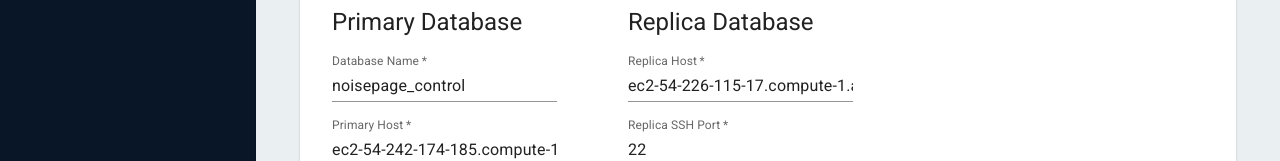
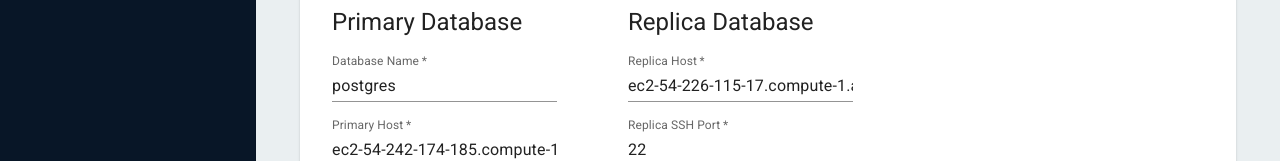
Before and after one commit to cmu-db/noisepage-control, a React (Create React App) app in the folder control_plane/client-app/: page /register in a window 1280 px wide. Shown: the part 203-364 px from the top of the page. Built offline with nearby package versions, Linux system fonts and the light colour scheme.

Commit message:
Update RegisterForm.js

```diff
--- a/control_plane/client-app/src/pages/RegisterDatabases/RegisterForm.js
+++ b/control_plane/client-app/src/pages/RegisterDatabases/RegisterForm.js
@@ -90,7 +90,7 @@ function RegisterForm({ environment }) {
             name="db_name"
             label="Database Name"
             variant="standard"
-            defaultValue="noisepage_control"
+            defaultValue="postgres"
             onChange={handleInput}
           />
           <TextField
```
